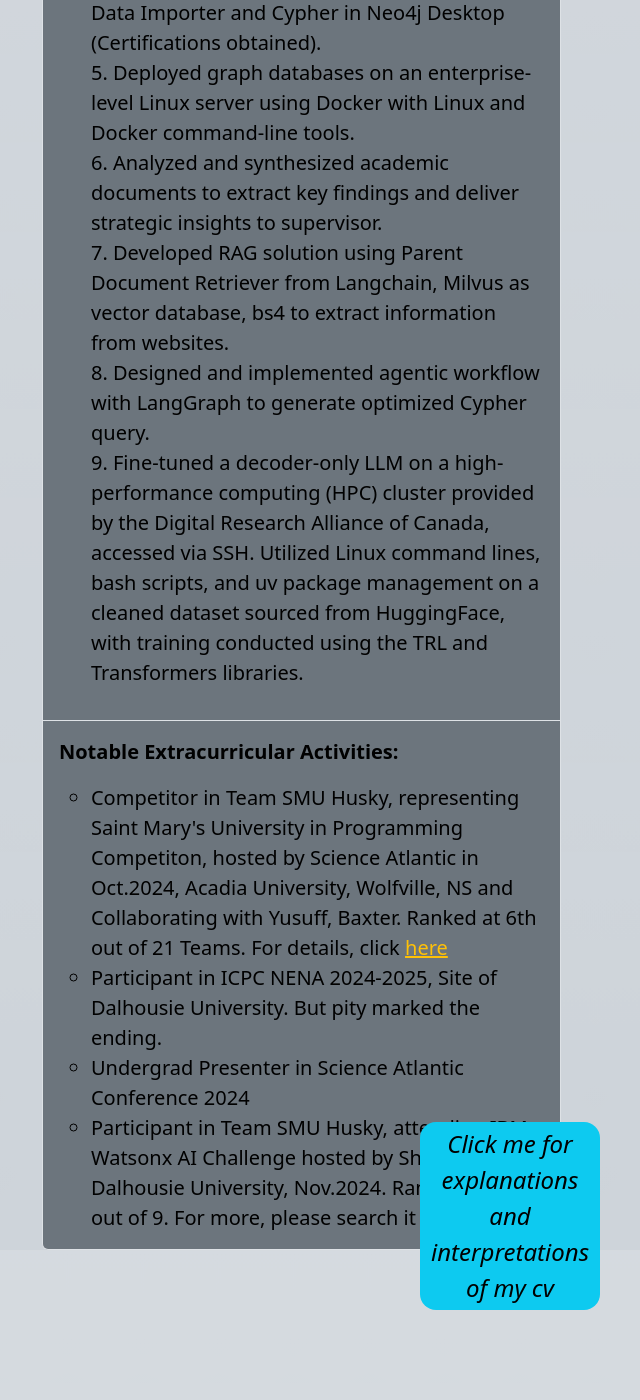
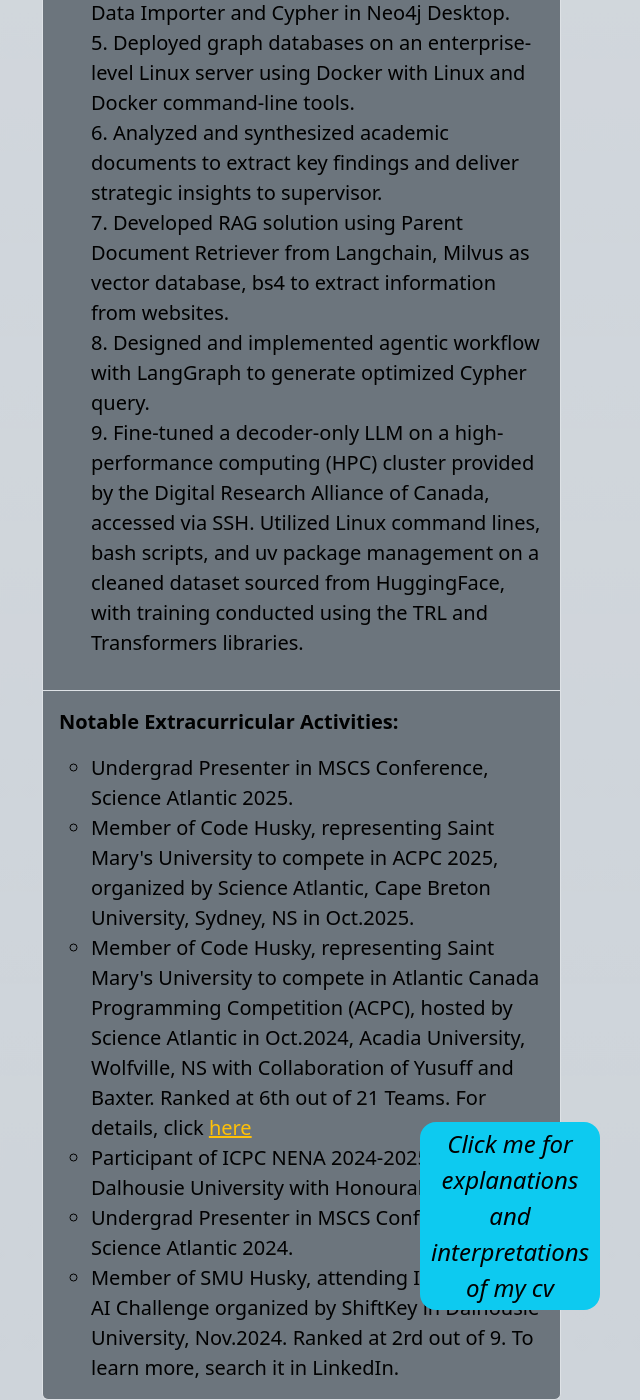
Before and after one commit to Yacklin/Yacklin.github.io, a Jekyll site: the page built from README.md, in a window 1280 px wide and 1400 px high, scrolled down 2116 px. Shown: the whole window, without its empty margins (610-1250 px from the left). Built offline with Jekyll 4.4.1, drawn with Linux system fonts in a browser that asks for light colours; our own code applies the rules of GitHub Pages for plain Markdown files; some of the changed text lies outside the part shown.

Commit message:
Modified Resume a little bit

```diff
--- a/_layouts/default.html
+++ b/_layouts/default.html
@@ -58,6 +58,7 @@
         <div class="col-1"></div>
         <div class="col-5 fw-normal fs-5 text-center">
             <ol class="list-group list-group-numbered">
+                <li class="list-group-item text-bg-secondary p-3 text-black"><span style="font-size:30px">&#127881;</span>Thrilled to announce that i officially become a <a href="https://github.com/huggingface/transformers" class = "fw-bold text-warning">HuggingFace/transformers</a> contributor!!! (see my <a class = "text-warning" href="https://github.com/huggingface/transformers/pull/42001">Pull Request</a>)</li>
                 <li class="list-group-item text-bg-secondary p-3 text-black">Always believing CompSci changes the world and leads the improvement of productivity.</li>
                 <li class="list-group-item text-bg-secondary p-3 text-black">My dream is to retire at 35 or 40 (yeah, FIRE).</li>
             </ol>
@@ -162,7 +163,7 @@
                                     3. Reproduced LLM-based Text2Cypher demos locally by integrating the DeepSeek API with OpenAI, LangChain, LangGraph, and
                                     Neo4j (Python libraries), and by analyzing official documentation.<br>
                                     4. Constructed graph databases with configuration management by pre-processing, modelling data in Excel, importing via
-                                    Neo4j Data Importer and Cypher in Neo4j Desktop (Certifications obtained).<br>
+                                    Neo4j Data Importer and Cypher in Neo4j Desktop.<br>
                                     5. Deployed graph databases on an enterprise-level Linux server using Docker with Linux and Docker command-line tools.<br>
                                     6. Analyzed and synthesized academic documents to extract key findings and deliver strategic insights to supervisor.<br>
                                     7. Developed RAG solution using Parent Document Retriever from Langchain, Milvus as vector database, bs4 to extract
@@ -183,17 +184,23 @@
                     </p>
                     <ul>
                         <li>
-                            Competitor in Team SMU Husky, representing Saint Mary's University in Programming Competiton, hosted by Science Atlantic in Oct.2024, Acadia University, Wolfville, NS and Collaborating with Yusuff, Baxter. Ranked at 6th out of 21 Teams. For details, click
+                            Undergrad Presenter in MSCS Conference, Science Atlantic 2025.
+                        </li>
+                        <li>
+                            Member of Code Husky, representing Saint Mary's University to compete in ACPC 2025, organized by Science Atlantic, Cape Breton University, Sydney, NS in Oct.2025.
+                        </li>
+                        <li>
+                            Member of Code Husky, representing Saint Mary's University to compete in Atlantic Canada Programming Competition (ACPC), hosted by Science Atlantic in Oct.2024, Acadia University, Wolfville, NS with Collaboration of Yusuff and Baxter. Ranked at 6th out of 21 Teams. For details, click
                             <a href="https://atlantic-canada24.kattis.com/contests/atlantic-canada24/standings" class="text-warning">here</a>
                         </li>
                         <li>
-                            Participant in ICPC NENA 2024-2025, Site of Dalhousie University. But pity marked the ending.
+                            Participant of ICPC NENA 2024-2025 at Dalhousie University with Honourable Mention.
                         </li>
                         <li>
-                            Undergrad Presenter in Science Atlantic Conference 2024
+                            Undergrad Presenter in MSCS Conference, Science Atlantic 2024.
                         </li>
                         <li>
-                            Participant in Team SMU Husky, attending IBM Watsonx AI Challenge hosted by Shift Key in Dalhousie University, Nov.2024. Ranked at 2rd out of 9. For more, please search it in LinkedIn.
+                            Member of SMU Husky, attending IBM Watsonx AI Challenge organized by ShiftKey in Dalhousie University, Nov.2024. Ranked at 2rd out of 9. To learn more, search it in LinkedIn.
                         </li>
                     </ul>
                 </li>
```
